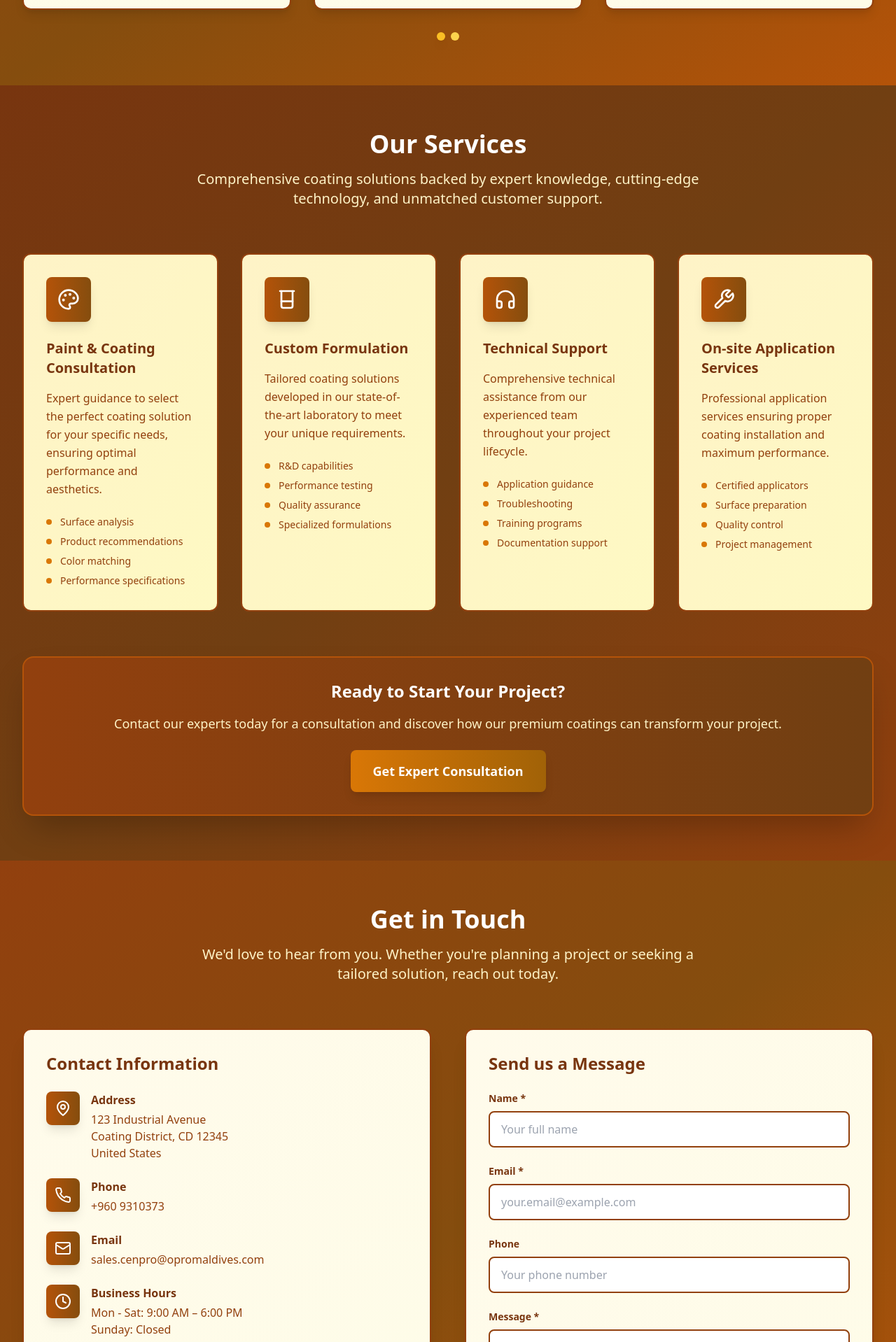
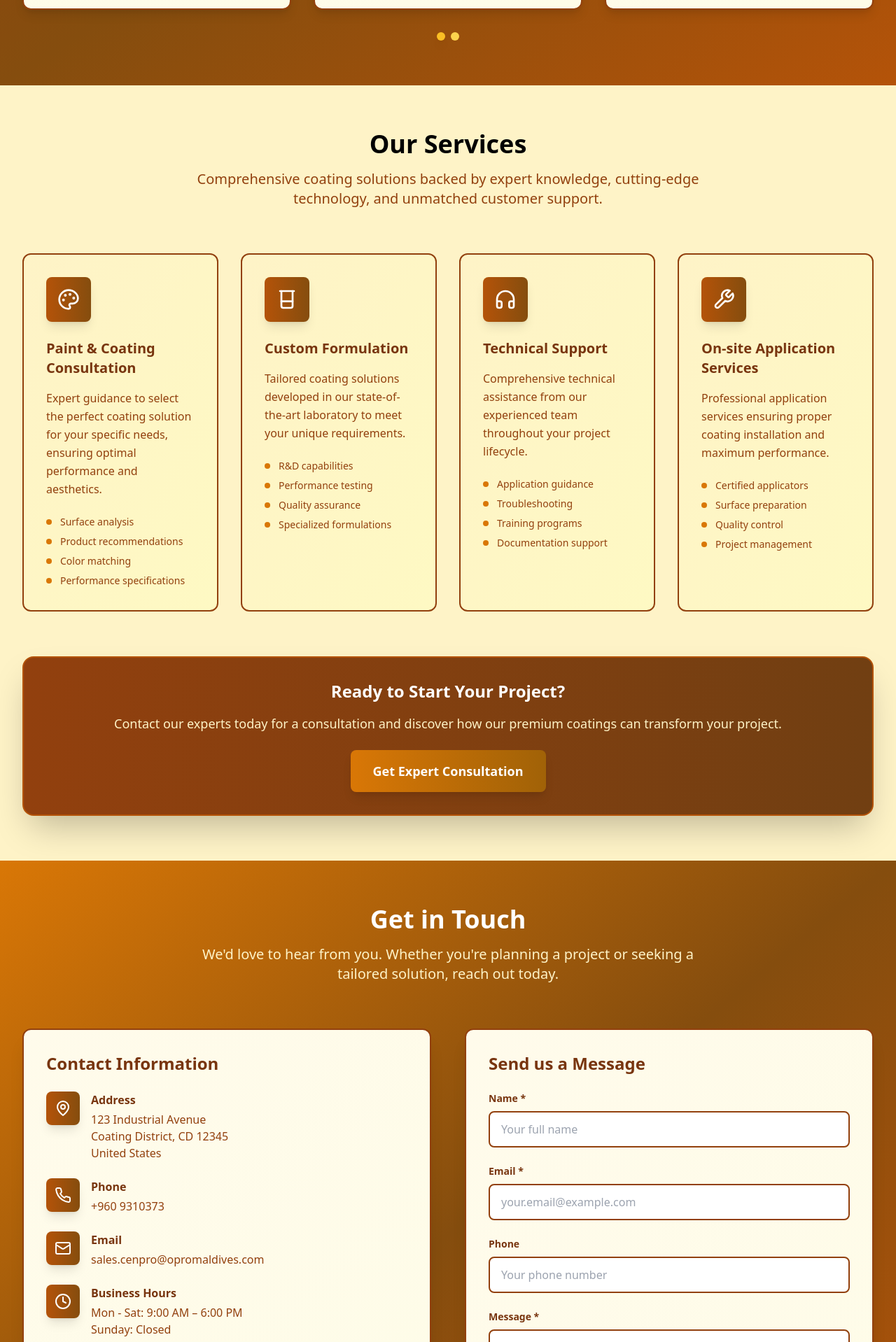
Before and after one commit to parnikaa27/TropiGLow, a React (Vite) app: page / in a window 1280 px wide. Shown: the part 2560-4478 px from the top of the page at 70% size. Built offline with nearby package versions, Linux system fonts and the light colour scheme.

Commit message:
changed background colour

```diff
--- a/src/components/Contact.tsx
+++ b/src/components/Contact.tsx
@@ -64,7 +64,7 @@ const Contact: React.FC = () => {
   };
 
   return (
-    <section id="contact" className="py-16 bg-gradient-to-br from-amber-800 via-yellow-800 to-amber-700">
+    <section id="contact" className="py-16 bg-gradient-to-br from-amber-600 via-yellow-800 to-amber-700">
       <div className="max-w-7xl mx-auto px-4 sm:px-6 lg:px-8">
         <div className="text-center mb-16">
           <h2 className="text-4xl font-bold text-white mb-4">Get in Touch</h2>
--- a/src/components/Footer.tsx
+++ b/src/components/Footer.tsx
@@ -21,7 +21,7 @@ const Footer: React.FC = () => {
   ];
 
   return (
-    <footer className="bg-gradient-to-br from-amber-900 via-yellow-900 to-amber-800 text-white">
+    <footer className="bg-gradient-to-br from-amber-900 via-amber-800 to-amber-800 text-white">
       <div className="max-w-7xl mx-auto px-4 sm:px-6 lg:px-8 py-16">
         <div className="grid grid-cols-1 md:grid-cols-2 lg:grid-cols-4 gap-8">
           {/* Company Info */}
--- a/src/components/Services.tsx
+++ b/src/components/Services.tsx
@@ -43,11 +43,11 @@ const Services: React.FC = () => {
   };
 
   return (
-    <section id="services" className="py-16 bg-gradient-to-br from-amber-900 via-yellow-900 to-amber-800">
+    <section id="services" className="py-16 bg-amber-100 ">
       <div className="max-w-7xl mx-auto px-4 sm:px-6 lg:px-8">
         <div className="text-center mb-16">
-          <h2 className="text-4xl font-bold text-white mb-4">Our Services</h2>
-          <p className="text-xl text-amber-100 max-w-3xl mx-auto">
+          <h2 className="text-4xl font-bold text-black mb-4">Our Services</h2>
+          <p className="text-xl text-amber-800 max-w-3xl mx-auto">
             Comprehensive coating solutions backed by expert knowledge, cutting-edge technology, and unmatched customer support.
           </p>
         </div>
```
